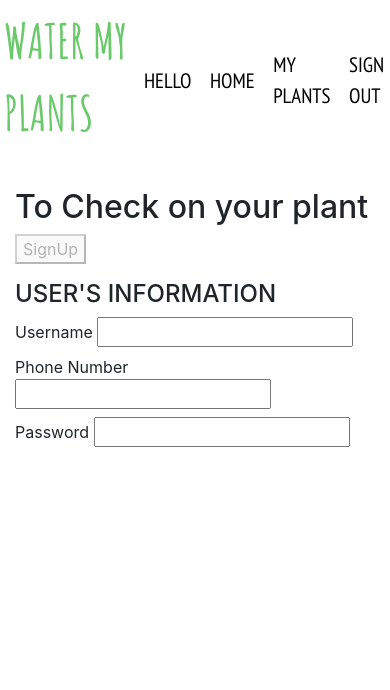
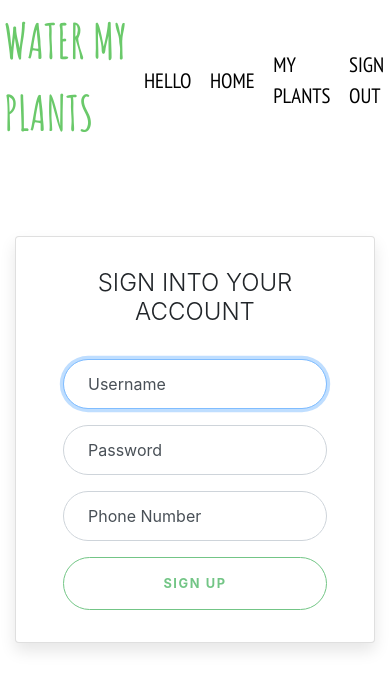
Before and after one commit to BUILD-WEEK-TT-WEBPT-102/FRONT-END, a React (Create React App) app in the folder user/: page /sign-up in a window 390 px wide. Shown: the top 690 px of the page. Built offline with nearby package versions, Linux system fonts and the light colour scheme; no server answers.

Commit message:
add all forms styling

```diff
--- a/user/src/components/register/LogInForm.js
+++ b/user/src/components/register/LogInForm.js
@@ -79,46 +79,57 @@ export default function LogInForm() {
   }, [formValues]);
 
   return (
-    <form className="form container" onSubmit={formSubmit}>
-      <div className="form-group submit">
-        <h2>To Check on your plant</h2>
+    <div className=" container">
+      <div className="row">
+        <div className="col-lg-10 col-xl-9 mx-auto">
+          <div className="card card-signin flex-row my-5">
+            <div className="card-img-left1 d-none d-md-flex"></div>
+            <div className="card-body">
+              <h5 className="card-title text-center">SIGN INTO YOUR ACCOUNT</h5>
+              <form className="form-signin" onSubmit={formSubmit}>
+                <div className="form-label-group">
+                  <input
+                    name="username"
+                    type="text"
+                    id="inputUserame"
+                    className="form-control"
+                    placeholder="Username"
+                    value={formValues.username}
+                    onChange={inputChange}
+                    required
+                    autoFocus
+                  />
+                  <label htmlFor="inputUserame">Username</label>
+                </div>
+                <div className="err-mes">{formErrors.username}</div>
 
-        {/* DISABLE THE BUTTON */}
-        <button id="submitBtn2" disabled={disabled}>
-          LogIn
-        </button>
+                <div className="form-label-group">
+                  <input
+                    name="password"
+                    type="password"
+                    id="inputPassword"
+                    className="form-control"
+                    placeholder="Password"
+                    value={formValues.password}
+                    onChange={inputChange}
+                    required
+                  />
+                  <label htmlFor="inputPassword">Password</label>
+                </div>
+                <div className="err-mes">{formErrors.password}</div>
 
-        <div className="errors">
-          {/* RENDER THE VALIDATION ERRORS HERE */}
-          <div>{formErrors.username}</div>
-          <div>{formErrors.password}</div>
+                <button
+                  className="btn btn-lg btn-outline-success btn-block text-uppercase"
+                  type="submit"
+                  disabled={disabled}
+                >
+                  SIGN IN
+                </button>
+              </form>
+            </div>
+          </div>
         </div>
       </div>
-
-      <div className="form-groupInputs">
-        <h4>USER'S INFORMATION</h4>
-
-        {/* ////////// TEXT INPUTS ////////// */}
-        <label>
-          Username&nbsp;
-          <input
-            value={formValues.username}
-            onChange={inputChange}
-            name="username"
-            type="text"
-          />
-        </label>
-
-        <label>
-          Password&nbsp;
-          <input
-            value={formValues.password}
-            onChange={inputChange}
-            name="password"
-            type="password"
-          />
-        </label>
-      </div>
-    </form>
+    </div>
   );
 }
--- a/user/src/components/register/SignupForm.js
+++ b/user/src/components/register/SignupForm.js
@@ -87,57 +87,72 @@ export default function SignupForm() {
   }, [formValues]);
 
   return (
-    <form className="form container" onSubmit={formSubmit}>
-      <div className="form-group submit">
-        <h2>To Check on your plant</h2>
+    <div className=" container">
+      <div className="row">
+        <div className="col-lg-10 col-xl-9 mx-auto">
+          <div className="card card-signin flex-row my-5">
+            <div className="card-img-left1 d-none d-md-flex"></div>
+            <div className="card-body">
+              <h5 className="card-title text-center">SIGN INTO YOUR ACCOUNT</h5>
+              <form className="form-signin" onSubmit={formSubmit}>
+                <div className="form-label-group">
+                  <input
+                    name="username"
+                    type="text"
+                    id="inputUserame"
+                    className="form-control"
+                    placeholder="Username"
+                    value={formValues.username}
+                    onChange={inputChange}
+                    required
+                    autoFocus
+                  />
+                  <label htmlFor="inputUserame">Username</label>
+                </div>
+                <div className="err-mes">{formErrors.username}</div>
 
-        {/* DISABLE THE BUTTON */}
-        <button id="submitBtn2" disabled={disabled}>
-          SignUp
-        </button>
+                <div className="form-label-group">
+                  <input
+                    name="password"
+                    type="password"
+                    id="inputPassword"
+                    className="form-control"
+                    placeholder="Password"
+                    value={formValues.password}
+                    onChange={inputChange}
+                    required
+                  />
+                  <label htmlFor="inputPassword">Password</label>
+                </div>
+                <div className="err-mes">{formErrors.password}</div>
 
-        <div className="errors">
-          {/* RENDER THE VALIDATION ERRORS HERE */}
-          <div>{formErrors.username}</div>
-          <div>{formErrors.phoneNumber}</div>
-          <div>{formErrors.password}</div>
+                <div className="form-label-group">
+                  <input
+                    name="phoneNumber"
+                    type="text"
+                    id="inputPhone"
+                    className="form-control"
+                    placeholder="Phone Number"
+                    value={formValues.phoneNumber}
+                    onChange={inputChange}
+                    required
+                  />
+                  <label htmlFor="inputPhone">Phone Number</label>
+                </div>
+                <div className="err-mes">{formErrors.phoneNumber}</div>
+
+                <button
+                  className="btn btn-lg btn-outline-success btn-block text-uppercase"
+                  type="submit"
+                  disabled={disabled}
+                >
+                  SIGN UP
+                </button>
+              </form>
+            </div>
+          </div>
         </div>
       </div>
-
-      <div className="form-groupInputs">
-        <h4>USER'S INFORMATION</h4>
-
-        {/* ////////// TEXT INPUTS ////////// */}
-        <label>
-          Username&nbsp;
-          <input
-            value={formValues.username}
-            onChange={inputChange}
-            name="username"
-            type="text"
-          />
-        </label>
-
-        <label>
-          Phone Number&nbsp;
-          <input
-            value={formValues.phoneNumber}
-            onChange={inputChange}
-            name="phoneNumber"
-            type="number"
-          />
-        </label>
-
-        <label>
-          Password&nbsp;
-          <input
-            value={formValues.password}
-            onChange={inputChange}
-            name="password"
-            type="password"
-          />
-        </label>
-      </div>
-    </form>
+    </div>
   );
 }
--- a/user/src/components/userProfile/UpdateProfile.js
+++ b/user/src/components/userProfile/UpdateProfile.js
@@ -85,7 +85,7 @@ export default function UpdateProfile() {
                 </div>
 
                 <button
-                  className="btn btn-lg btn-primary btn-block text-uppercase"
+                  className="btn btn-lg btn-outline-success btn-block text-uppercase"
                   type="submit"
                 >
                   Update
--- a/user/src/components/userProfile/updateProfile.styles.css
+++ b/user/src/components/userProfile/updateProfile.styles.css
@@ -24,6 +24,13 @@
   width: 45%;
   background: scroll center
     url("https://images.pexels.com/photos/3094208/pexels-photo-3094208.jpeg?auto=compress&cs=tinysrgb&dpr=2&w=500");
+  background-size: cover;
+}
+
+.card-img-left1 {
+  width: 45%;
+  background: scroll center
+    url("https://images.pexels.com/photos/4503268/pexels-photo-4503268.jpeg?auto=compress&cs=tinysrgb&dpr=2&w=500");
   background-size: cover;
 }
 
@@ -105,3 +112,8 @@
   font-size: 12px;
   color: #777;
 }
+
+.err-mes {
+  color: red;
+  text-align: center;
+}
```
